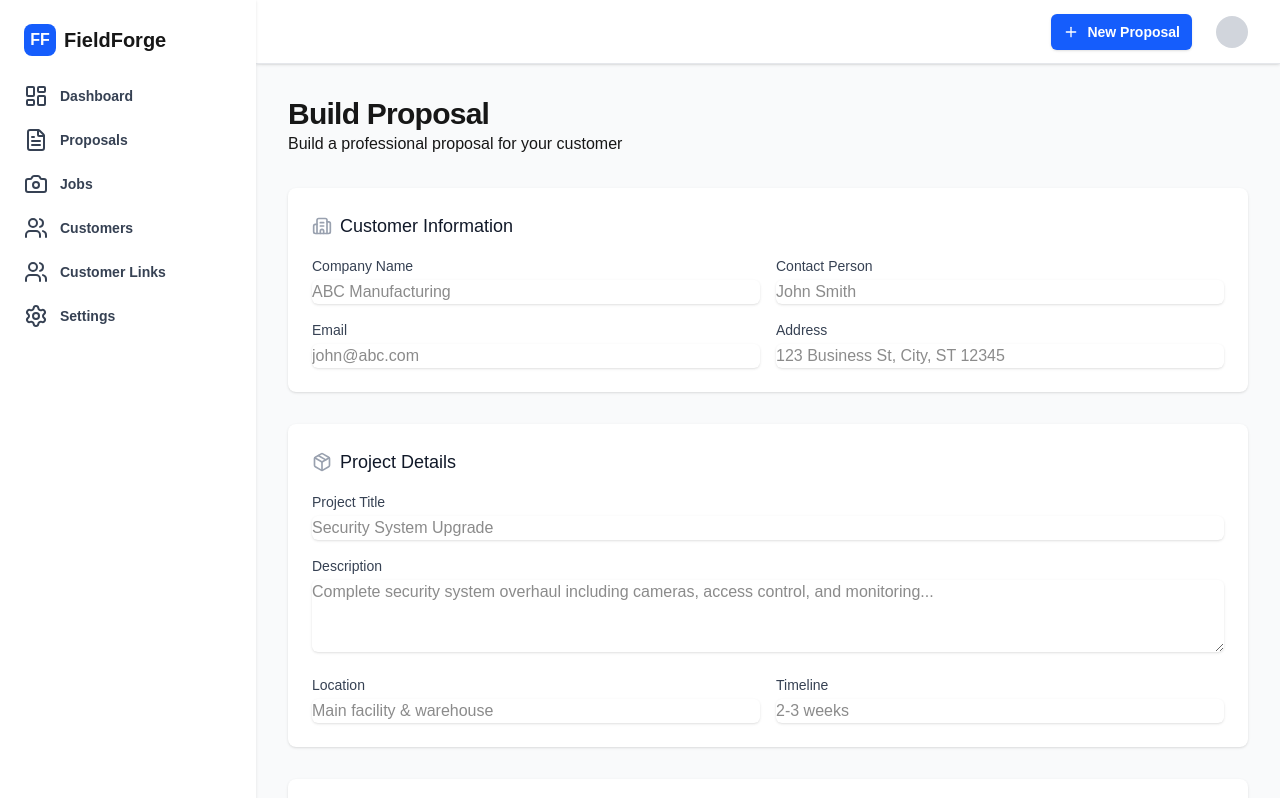
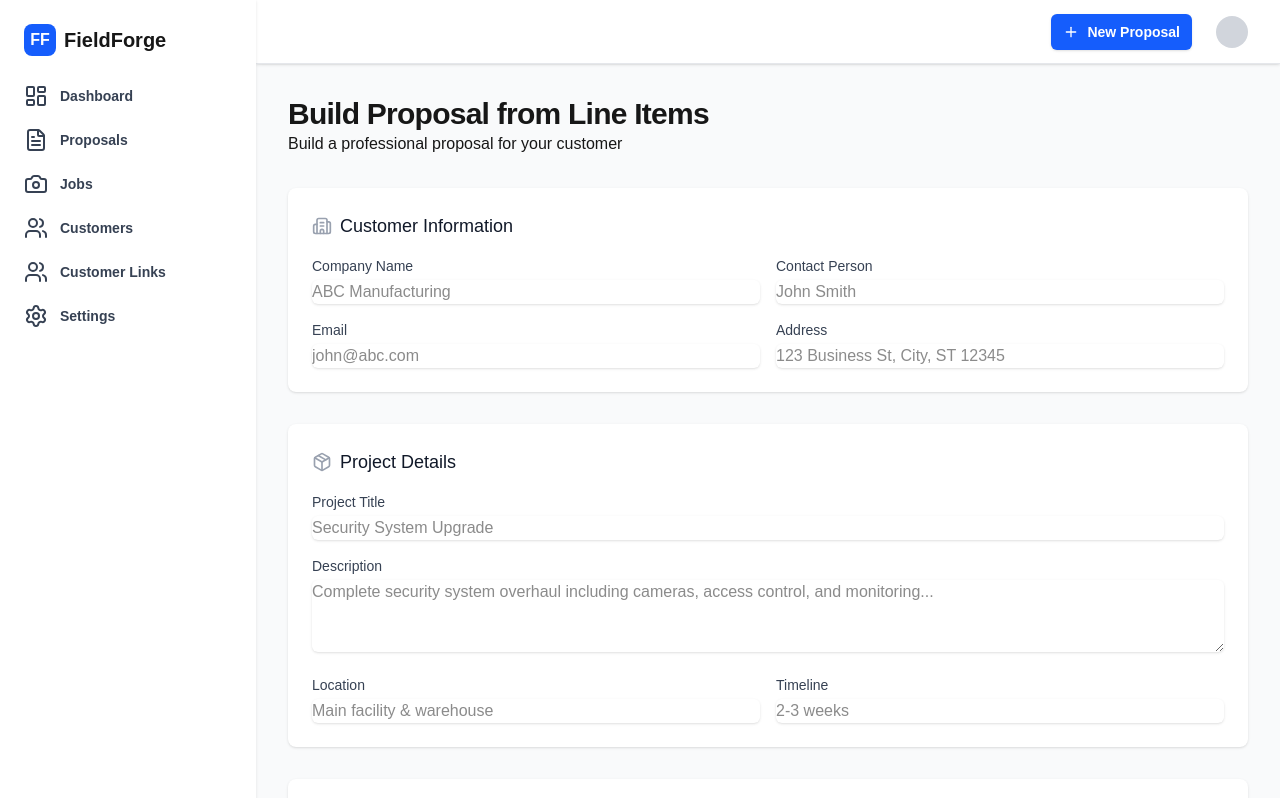
Before and after one commit to bretel-hub/fieldforge, a Next.js app: page /proposals/create in a window 1280 px wide. Shown: the top 798 px of the page. Built offline with nearby package versions, Linux system fonts and the light colour scheme.

Commit message:
Update proposal page title to 'Build Proposal from Line Items'

```diff
--- a/src/app/proposals/create/page.tsx
+++ b/src/app/proposals/create/page.tsx
@@ -6,7 +6,7 @@ export default function CreateProposalPage() {
     <DashboardLayout>
       <div className="space-y-8">
         <div>
-          <h1 className="text-3xl font-bold tracking-tight">Build Proposal</h1>
+          <h1 className="text-3xl font-bold tracking-tight">Build Proposal from Line Items</h1>
           <p className="text-muted-foreground">
             Build a professional proposal for your customer
           </p>
```
